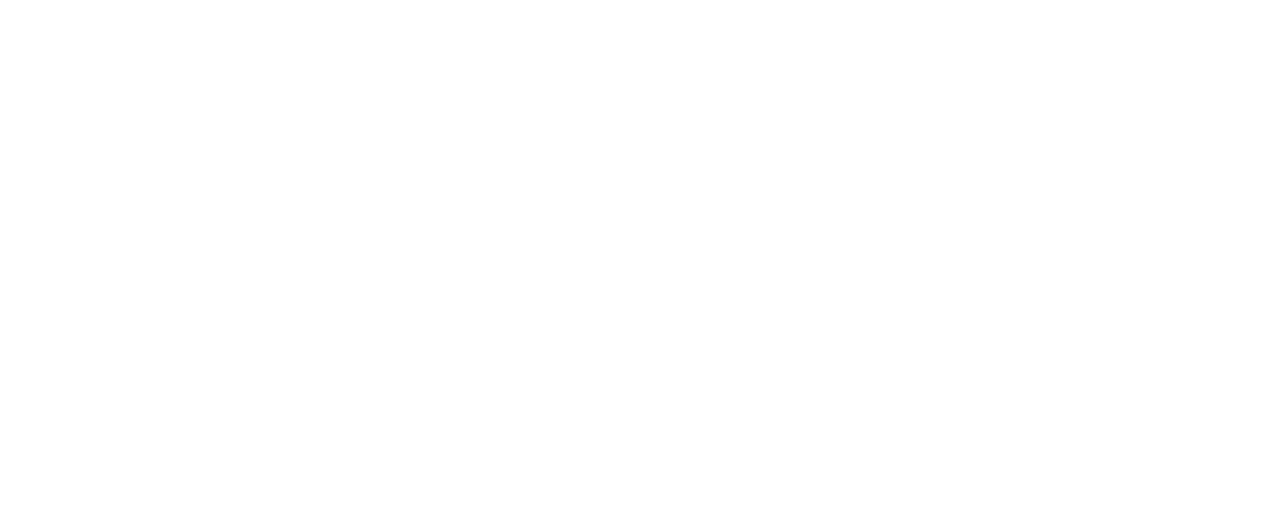
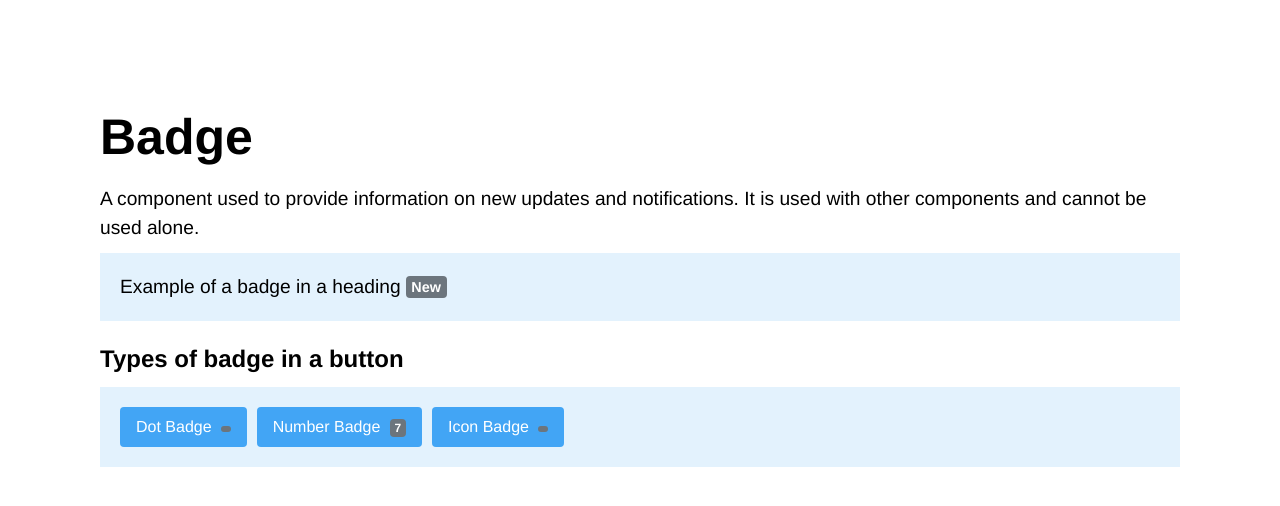
Before and after one commit to AlejandroP1028/Group-GCC_Vue-Component-Library, a Vue app: page / in a window 1280 px wide. Shown: the top 506 px of the page. Built offline with nearby package versions, Linux system fonts and the light colour scheme.

Commit message:
mama mo commit

```diff
--- a/src/App.vue
+++ b/src/App.vue
@@ -1,8 +1,87 @@
 <template>
-
+    <div id="main_container">
+        <p id="title"> Badge </p>
+        <p id="description"> A component used to provide information on new updates and notifications. It is used with other components and cannot be used alone. </p>
+        <div id="app">
+          <h1 id="heading">
+              Example of a badge in a heading
+              <BadgeComponent> New </BadgeComponent>
+          </h1>
+        </div>
+        <p id="types"> Types of badge in a button </p>
+        <div id="badge-container">
+          <button class="badge-button"> Dot Badge <BadgeComponent type="dot"> </BadgeComponent> </button>
+          <button class="badge-button"> Number Badge <BadgeComponent type="number"> 7 </BadgeComponent> </button>
+          <button class="badge-button"> Icon Badge <BadgeComponent type="icon"> <i class="fas fa-envelope"> </i> </BadgeComponent> </button>
+        </div>
+    </div>
 </template>
 
-<script>
+  <script>
+  import BadgeComponent from './components/BadgeComponent.vue';
 
+  export default {
+    name: 'App',
+    components: {
+      BadgeComponent
+    }
+  }
+  </script>
 
-</script>
+  <style>
+  #main_container {
+    margin: 100px;
+    text-align: left;
+  }
+  #app {
+    font-family: Avenir, Helvetica, Arial, sans-serif;
+    text-align: center;
+    color: black;
+    margin-top: 10px;
+  }
+  #heading, #badge-container {
+    display: flex;
+    align-items: center;
+    color: black;
+    font-size: larger;
+    background-color: #E3F2FD;
+    padding: 20px;
+    margin-bottom: 20px;
+  }
+  #title {
+    font-weight: bold;
+    font-size: 50px;
+  }
+  #description {
+    color: black;
+    font-size: larger;
+    margin-top: 10px;
+    margin-bottom: 10px;
+  }
+  #types {
+    color: black;
+    font-size: x-large;
+    font-weight: bold;
+    margin-top: 10px;
+    margin-bottom: 10px;
+  }
+  .badge-button {
+    display: inline-block;
+    padding: 0.5em 1em;
+    font-size: 1rem;
+    border: none;
+    border-radius: 4px;
+    background-color: #42A5F5;
+    color: white;
+    cursor: pointer;
+    margin-right: 10px;
+  }
+
+  .badge-button:hover {
+    background-color: #0056b3;
+  }
+
+  .badge-container {
+    margin-top: 20px;
+  }
+  </style>
--- /dev/null
+++ b/src/components/BadgeComponent.vue
@@ -0,0 +1,49 @@
+<template>
+    <span class="badge bg-secondary">
+      <slot></slot>
+    </span>
+  </template>
+
+  <script>
+  export default {
+    name: 'BadgeComponent'
+  }
+  </script>
+
+  <style scoped>
+  .badge {
+    display: inline-block;
+    padding: 0.25em 0.4em;
+    font-size: 75%;
+    font-weight: 700;
+    line-height: 1;
+    text-align: center;
+    white-space: nowrap;
+    vertical-align: baseline;
+    border-radius: 0.25rem;
+  }
+
+  .bg-secondary {
+    background-color: #6c757d;
+    color: white;
+    margin-left: 5px;
+  }
+  .dot {
+  width: 10px;
+  height: 10px;
+  border-radius: 50%;
+  background-color: red;
+}
+
+.number {
+  background-color: #007bff;
+  color: white;
+}
+
+.icon {
+  background-color: #28a745;
+  color: white;
+  padding: 5px;
+}
+
+  </style>
```
Also changed, not shown: src/components/BreadcrumbComponent.vue (added).
